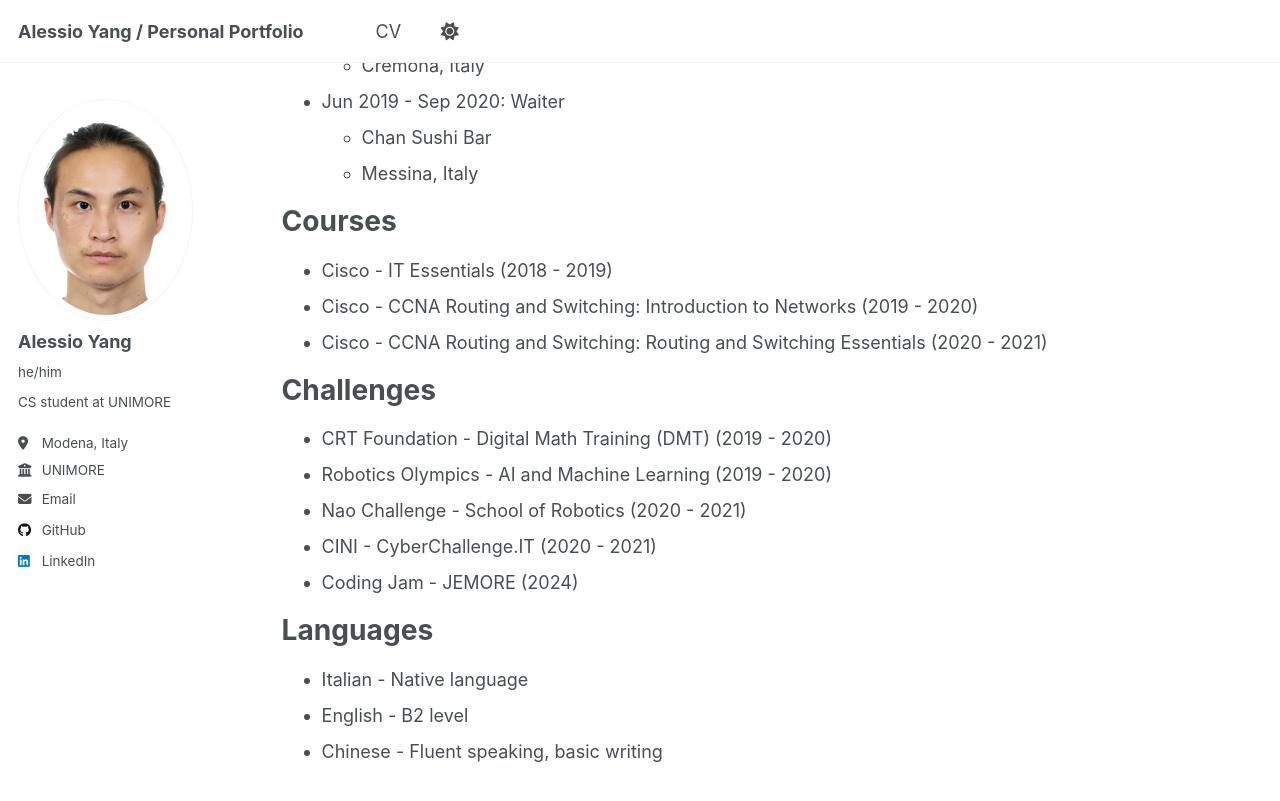
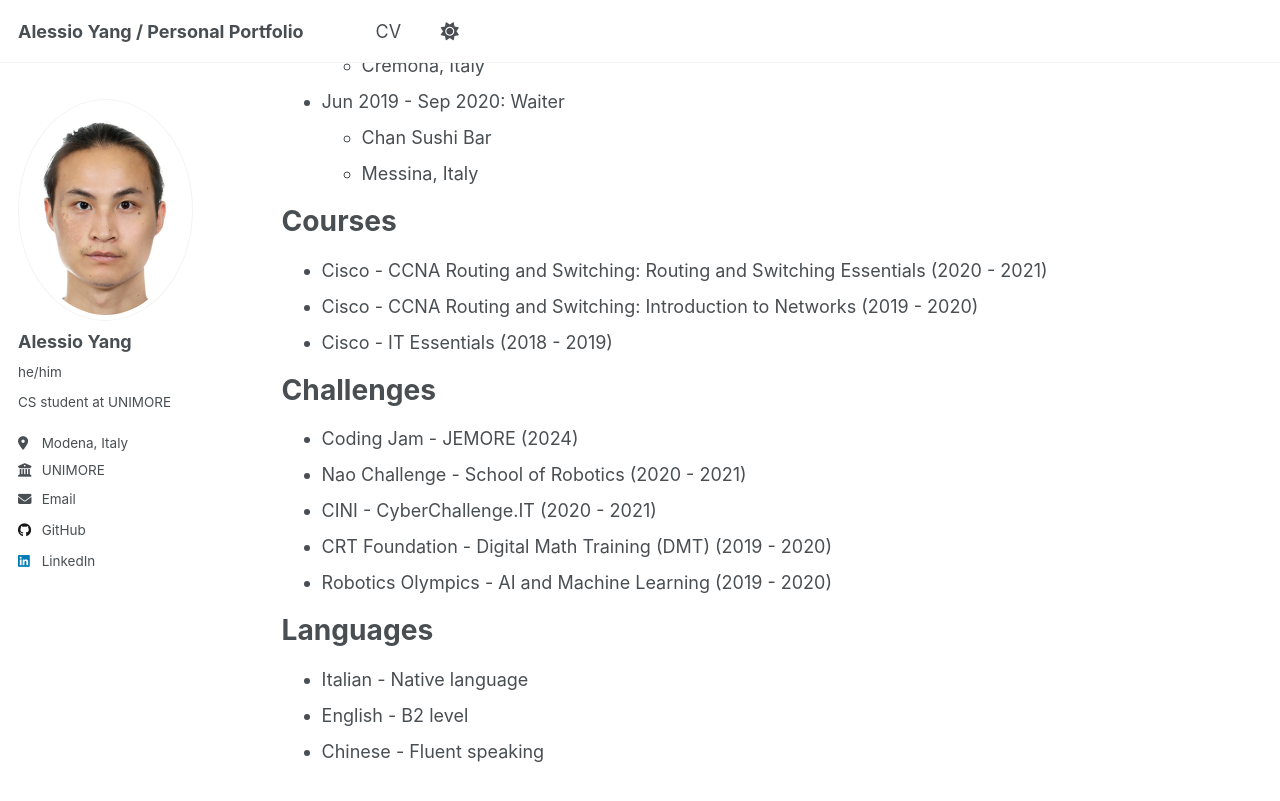
Before and after one commit to AY02/ay02.github.io, a Jekyll site: the page built from _pages/cv.md, in a window 1280 px wide and 900 px high, scrolled down 1372 px. Shown: the top 801 px of the window. Built offline with Jekyll 4.4.1, drawn with Linux system fonts in a browser that asks for light colours; a script that is not in the unit is left out.

Commit message:
Update cv.md

```diff
--- a/_pages/cv.md
+++ b/_pages/cv.md
@@ -55,20 +55,20 @@ Work experience
 
 Courses
 ======
+* Cisco - CCNA Routing and Switching: Routing and Switching Essentials (2020 - 2021)
+* Cisco - CCNA Routing and Switching: Introduction to Networks (2019 - 2020)
 * Cisco - IT Essentials (2018 - 2019)
-* Cisco - CCNA Routing and Switching: Introduction to Networks (2019 - 2020)
-* Cisco - CCNA Routing and Switching: Routing and Switching Essentials (2020 - 2021)
 
 Challenges
 ======
+* Coding Jam - JEMORE (2024)
+* Nao Challenge - School of Robotics (2020 - 2021)
+* CINI - CyberChallenge.IT (2020 - 2021)
 * CRT Foundation - Digital Math Training (DMT) (2019 - 2020)
 * Robotics Olympics - AI and Machine Learning (2019 - 2020)
-* Nao Challenge - School of Robotics (2020 - 2021)
-* CINI - CyberChallenge.IT (2020 - 2021)
-* Coding Jam - JEMORE (2024)
 
 Languages
 ======
 * Italian - Native language
 * English - B2 level
-* Chinese - Fluent speaking, basic writing
+* Chinese - Fluent speaking
```
